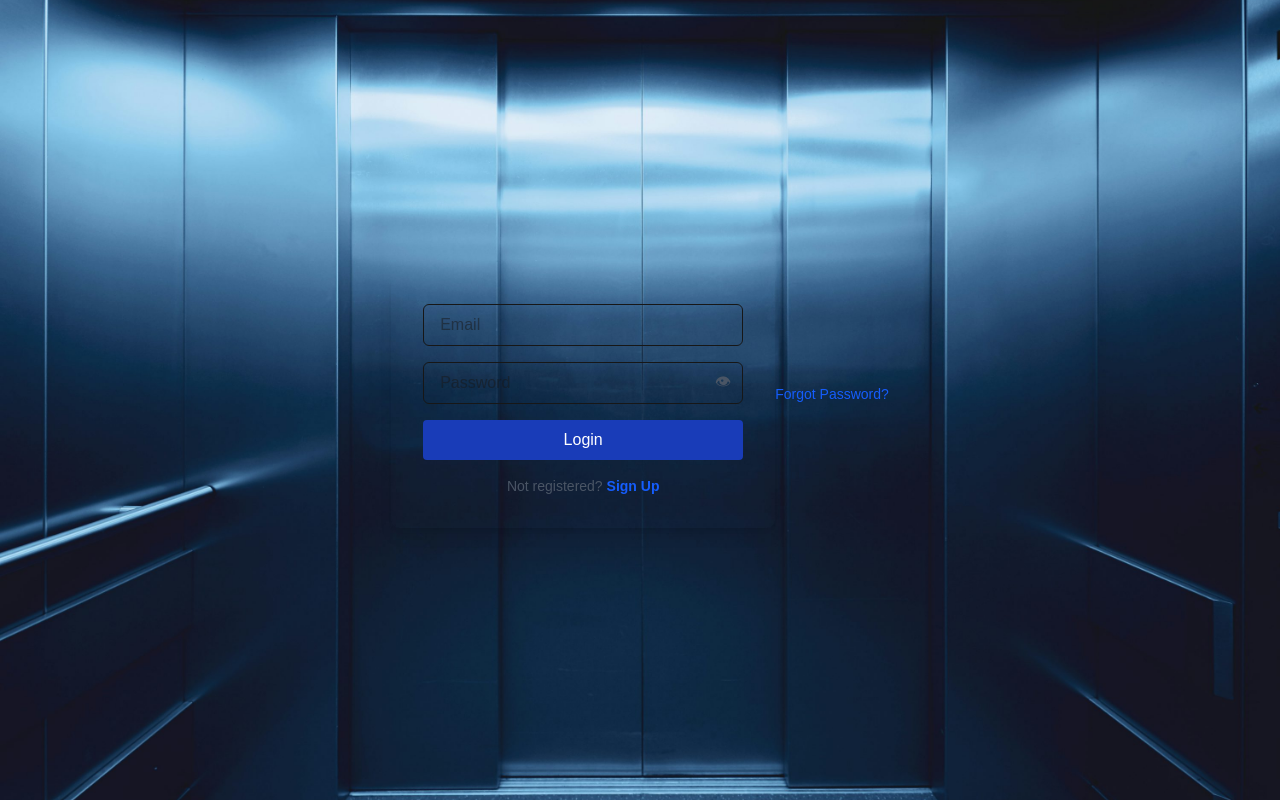
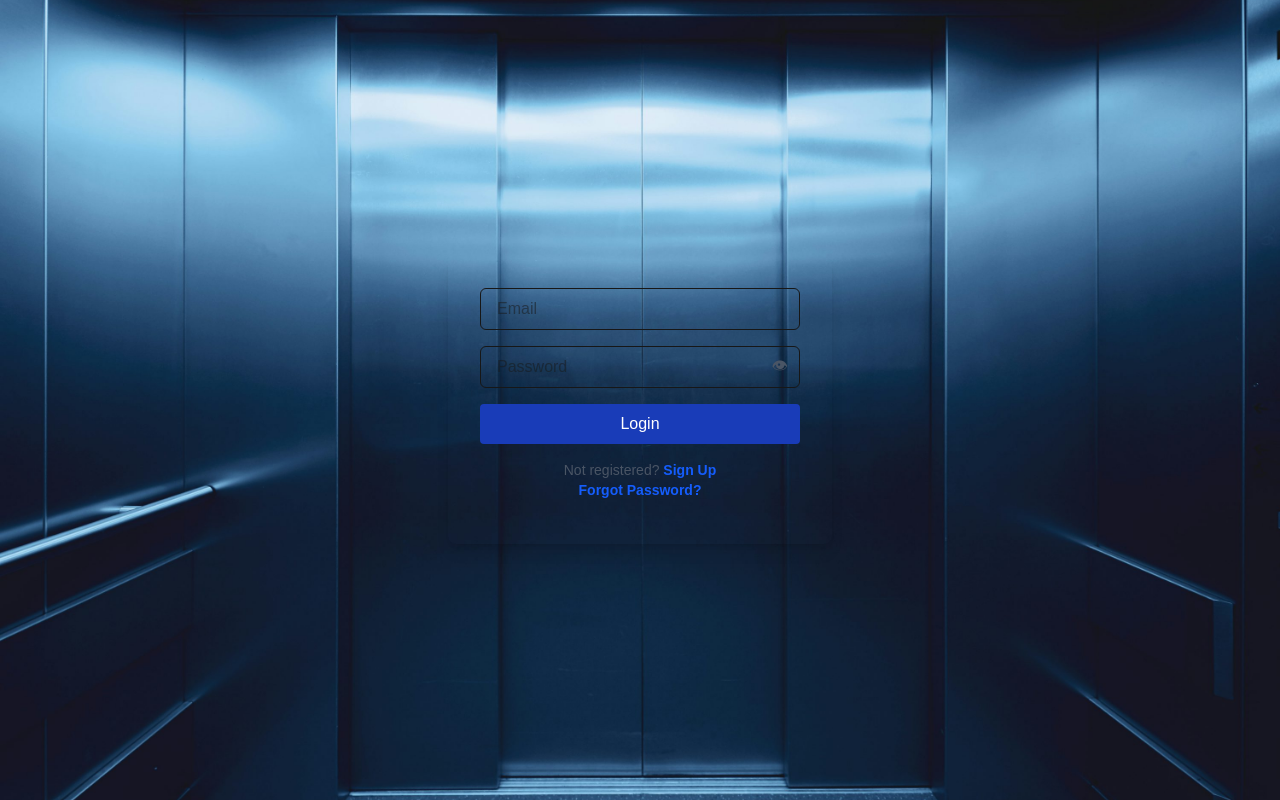
Before and after one commit to Ademiday00/dailyreportingsite, a Next.js app: page /login in a window 1280 px wide. Built offline with nearby package versions, Linux system fonts and the light colour scheme; no server answers.

Commit message:
updated -v

```diff
--- a/app/login/page.tsx
+++ b/app/login/page.tsx
@@ -163,15 +163,16 @@ export default function Login() {
               Sign Up
             </span>
           </p>
-
-        </div>
-        <p
-  className="text-right text-sm text-blue-600 cursor-pointer mb-3"
+<p
+  className="text-sm text-blue-600 cursor-pointer mb-3 text-center font-bold"
   onClick={() => router.push("/forgotpassword")}
 >
   Forgot Password?
 </p>
+        </div>
+
       </div>
+
     </div>
   );
 }
```
